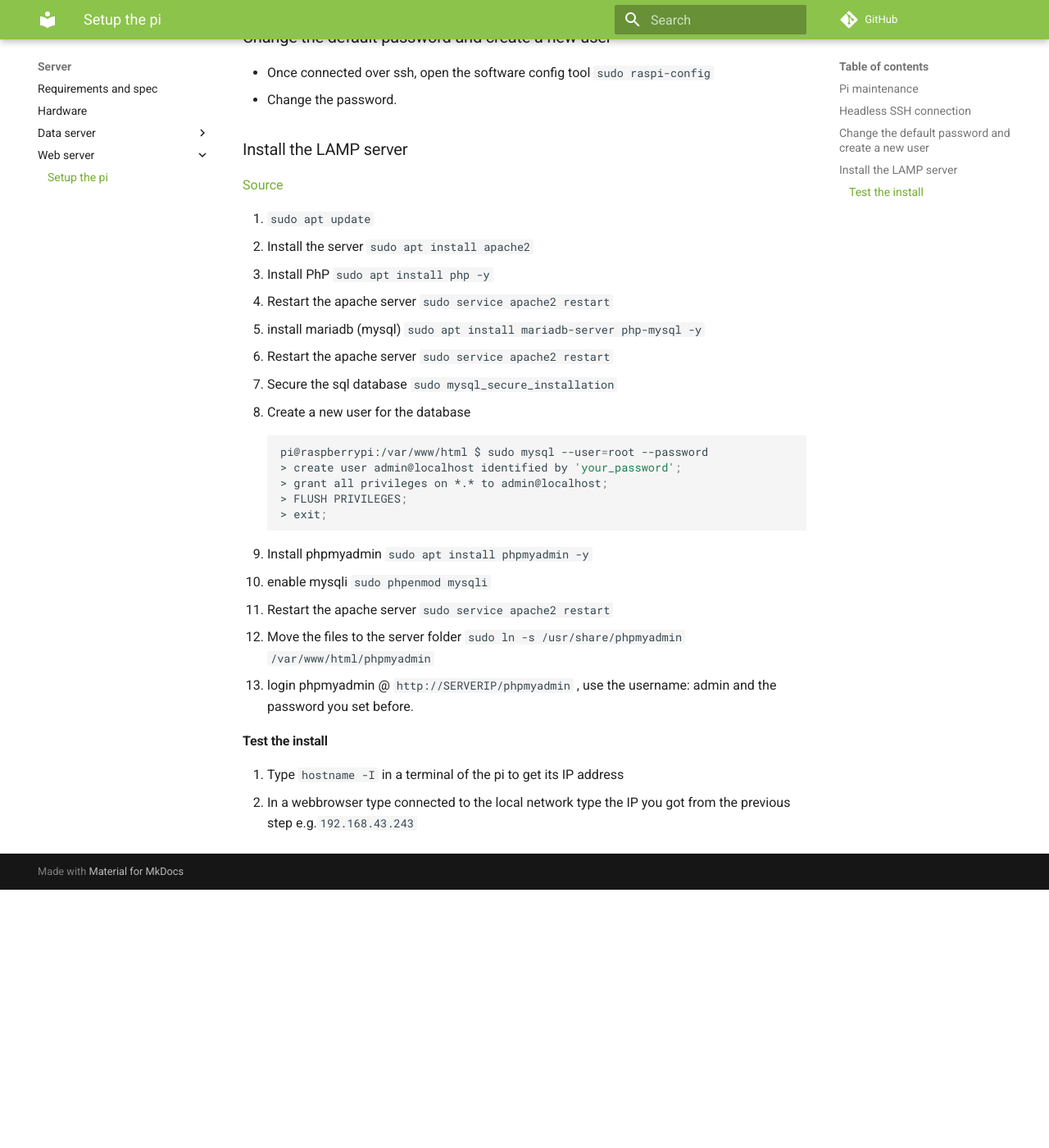
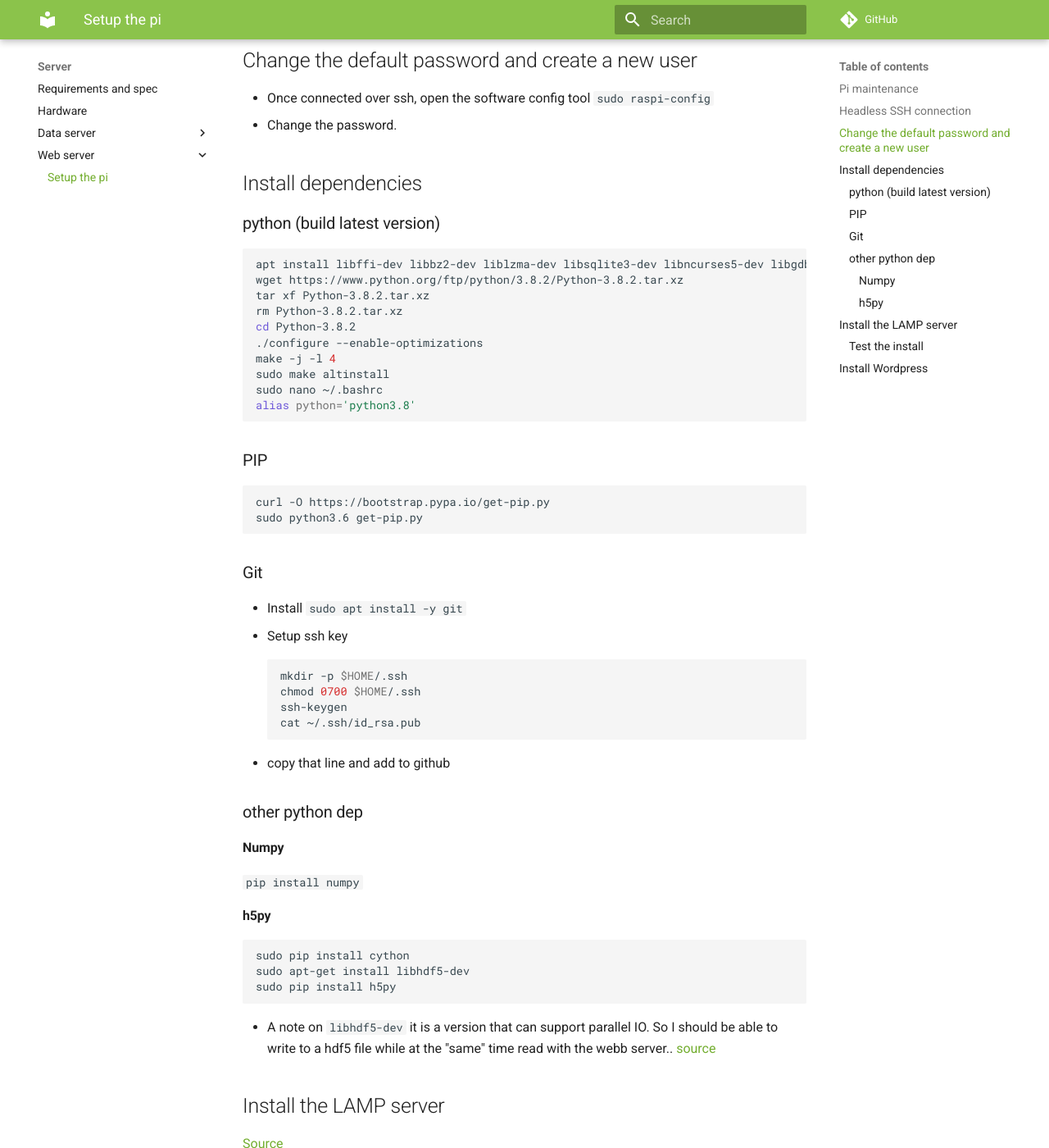
Before and after one commit to slevasse/weather_station_doc, an MkDocs documentation site: the page built from docs/server/pi-setup.md, in a window 1280 px wide and 1400 px high, scrolled down 879 px. Shown: the whole window at 82% size. Built offline with MkDocs 1.6.1 and Material for MkDocs 9.7.7, drawn with Linux system fonts in a browser that asks for light colours; nearby versions of some CDN libraries; comment, search, counter and statistics services are not loaded; before the commit the page ends 1964 px from its top, so only the background shows below that; some of the changed text lies outside the part shown.

````diff
--- a/docs/server/pi-setup.md
+++ b/docs/server/pi-setup.md
@@ -1,13 +1,13 @@
 # Setup the Pi
 
-### Pi maintenance
+## Pi maintenance
 ```shell
 sudo apt-get update
 sudo apt-get upgrade
 sudo reboot
 ```
 
-### Headless SSH connection
+## Headless SSH connection
 [Source](https://howchoo.com/g/ndy1zte2yjn/how-to-set-up-wifi-on-your-raspberry-pi-without-ethernet)
 
 1. In the OS SD card
@@ -27,11 +27,56 @@ network={
 5. Connect to the Pi via ssh `ssh -Y pi@raspberrypi`
 6. The default password is `raspberrypi`
 
-### Change the default password and create a new user
+## Change the default password and create a new user
 * Once connected over ssh, open the software config tool `sudo raspi-config`
 * Change the password.
 
-### Install the LAMP server
+## Install dependencies
+### python (build latest version)
+
+```shell
+apt install libffi-dev libbz2-dev liblzma-dev libsqlite3-dev libncurses5-dev libgdbm-dev zlib1g-dev libreadline-dev libssl-dev tk-dev build-essential libncursesw5-dev libc6-dev openssl
+wget https://www.python.org/ftp/python/3.8.2/Python-3.8.2.tar.xz
+tar xf Python-3.8.2.tar.xz
+rm Python-3.8.2.tar.xz
+cd Python-3.8.2
+./configure --enable-optimizations
+make -j -l 4
+sudo make altinstall
+sudo nano ~/.bashrc
+alias python='python3.8'
+```
+### PIP
+```shell
+curl -O https://bootstrap.pypa.io/get-pip.py
+sudo python3.6 get-pip.py
+```
+
+### Git
+* Install `sudo apt install -y git`
+* Setup ssh key
+```shell
+mkdir -p $HOME/.ssh
+chmod 0700 $HOME/.ssh
+ssh-keygen
+cat ~/.ssh/id_rsa.pub
+```
+* copy that line and add to github
+
+
+### other python dep
+#### Numpy
+`pip install numpy`
+#### h5py
+``` shell
+sudo pip install cython
+sudo apt-get install libhdf5-dev
+sudo pip install h5py
+```
+
+* A note on `libhdf5-dev` it is a version that can support parallel IO. So I should be able to write to a hdf5 file while at the "same" time read with the webb server.. [source](https://packages.debian.org/buster/libhdf5-dev)
+
+## Install the LAMP server
 [Source](https://randomnerdtutorials.com/raspberry-pi-apache-mysql-php-lamp-server/)
 
 1. `sudo apt update`
@@ -55,6 +100,15 @@ pi@raspberrypi:/var/www/html $ sudo mysql --user=root --password
 4. Move the files to the server folder `sudo ln -s /usr/share/phpmyadmin /var/www/html/phpmyadmin`
 5. login phpmyadmin @ `http://SERVERIP/phpmyadmin` , use the username: admin and the password you set before.
 
-#### Test the install
+### Test the install
 1. Type `hostname -I` in a terminal of the pi to get its IP address
 2. In a webbrowser type connected to the local network type the IP you got from the previous step e.g.`192.168.43.243`
+
+## Install Wordpress
+[source](https://samhobbs.co.uk/2014/02/how-to-install-wordpress-on-a-raspberry-pi)
+```shell
+wget http://wordpress.org/latest.tar.gz
+tar -xzvf latest.tar.gz
+cd wordpress
+sudo cp -r * /var/www/
+```
--- a/mkdocs.yml
+++ b/mkdocs.yml
@@ -70,6 +70,6 @@ nav:
     - Data server:
       - Options: server/data-server-option.md
       - HDF5 database: server/HDF5-database.md
-      - HDF5 server: server/HDF5-server.md
+      - Data server: server/data-server.md
     - Web server:
       - Setup the pi: server/pi-setup.md
````
Also changed, not shown: docs/server/HDF5-server.md (deleted, +0 -6 lines), docs/server/data-server.md (added, +40 -0 lines).
